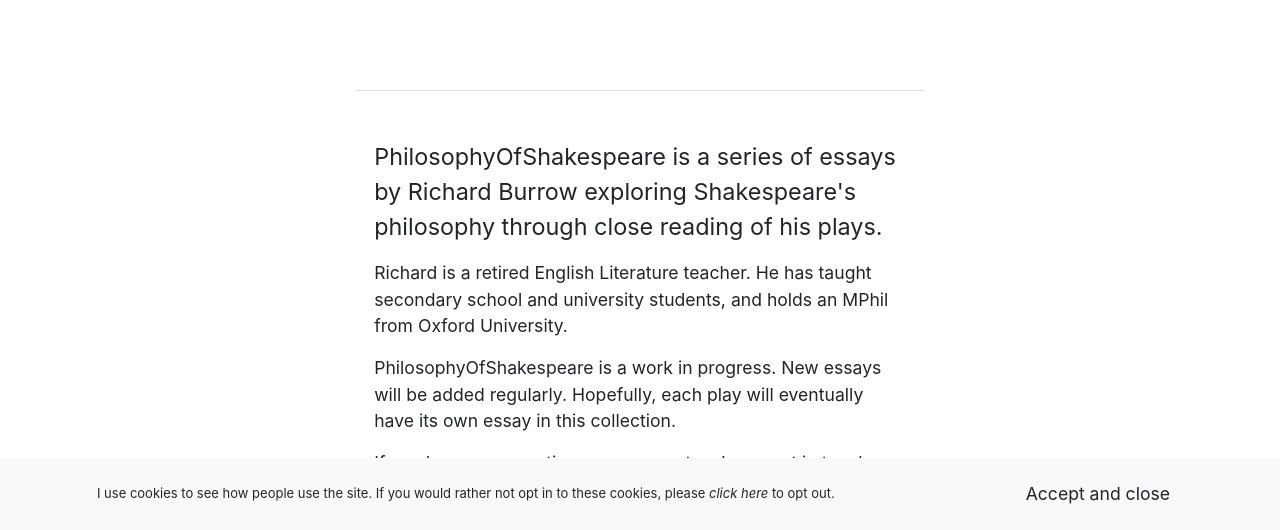
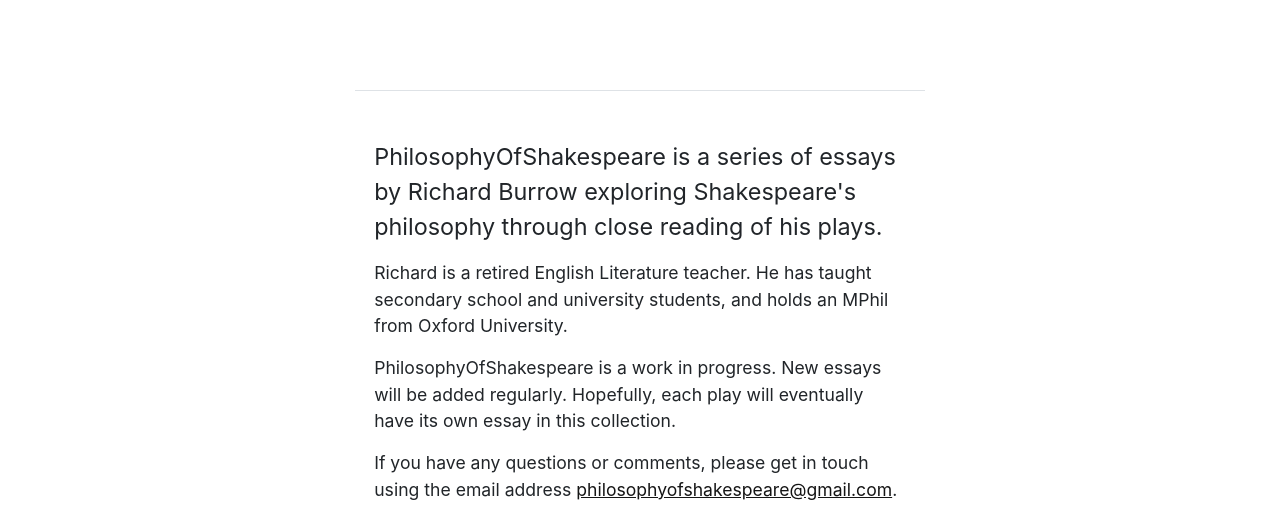
Before and after one commit to mjaquiery/thephilosophyofshakespeare, an Eleventy site: page src/content.njk in a window 1280 px wide. Shown: the part 270-800 px from the top of the page. Built offline with nearby package versions, Linux system fonts and the light colour scheme; Eleventy itself is replaced by a stand-in of ours; files that its build step writes are made by us from their sources; what markdown-it-attrs, markdown-it-bracketed-spans, markdown-it-container, markdown-it-deflist would draw is missing.

Commit message:
Remove cookie banner
This reverts commit 6436c64850492f12fc0de2ccfb1c50c8881ff4b0.

Revert "banner styling"

This reverts commit eace1f6d75922b1c35dbf409d8b0064b5b48684a.

Revert "fix html"

This reverts commit c081aed3c1db4187c97e8e743541fa81641896d9.

Revert "cookie banner"

This reverts commit 9d9955fbc087a2ceb8a99334d0f988ebdd7491c1.

```diff
--- a/src/_includes/layouts/default.njk
+++ b/src/_includes/layouts/default.njk
@@ -13,6 +13,5 @@
     </main>
 
     {% include "snippets/" + footer + ".njk" %}
-    {% include "snippets/cookie-consent.html" %}
   </body>
 </html>
--- a/src/_includes/layouts/post.njk
+++ b/src/_includes/layouts/post.njk
@@ -31,6 +31,5 @@
       {% include 'snippets/postprevnext.njk' %}
     </div>
     {% include "snippets/" + footer + ".njk" %}
-    {% include "snippets/cookie-consent.html" %}
   </body>
 </html>
--- a/src/_includes/snippets/cookie-consent.html
+++ /dev/null
@@ -1,55 +0,0 @@
-<aside id="cookie-banner">
-    <div class="container">
-        <div class="row">
-            <div class="col-12">
-                <p class="cookie-banner__text">
-                    I use cookies to see how people use the site.
-                    If you would rather not opt in to these cookies,
-                    please <em style="cursor: pointer" class="close" onclick="closeCookieBanner('false')">click here</em> to opt out.
-                </p>
-                <button
-                        class="btn btn--primary cookie-banner__btn"
-                        id="cookie-banner__btn"
-                        onclick="closeCookieBanner()"
-                >Accept and close</button>
-            </div>
-        </div>
-    </div>
-</aside>
-<script type="text/javascript">
-    function closeCookieBanner(cookie_consent = "true") {
-        const reload = cookie_consent !== localStorage.getItem("cookie_consent")
-        localStorage.setItem("cookie_consent", cookie_consent);
-        document.getElementById("cookie-banner").style.display = "none";
-        if (reload) {
-            location.reload();
-        }
-    }
-
-    if (localStorage.getItem("cookie_consent") !== null) {
-        document.getElementById("cookie-banner").style.display = "none";
-    }
-</script>
-<style>
-    #cookie-banner .col-12 {
-        display: flex;
-        background-color: var(--bs-gray-100);
-        color: var(--color-white);
-        margin: auto;
-        padding: 1rem;
-        position: fixed;
-        bottom: 0;
-        left: 0;
-        z-index: 100;
-        font-size: small;
-        justify-content: space-around;
-        align-items: center;
-    }
-    #cookie-banner .col-12 p {
-        margin: 0;
-    }
-    #cookie-banner__btn {
-        margin-left: 1rem;
-        height: min-content;
-    }
-</style>
--- a/src/_includes/snippets/footer1.njk
+++ b/src/_includes/snippets/footer1.njk
@@ -1,10 +1,6 @@
-<footer class="d-flex">
+<footer>
   <div class="container text-center small py-vh-3">Made by
     <a href="https://templatedeck.com" class="link-fancy" target="_blank">templatedeck.com</a>
-  </div>
-  <div class="container text-center small py-vh-3">
-    <button class="btn" onclick="document.getElementById('cookie-banner').style.display = 'block';">
-      Cookie Policy</button>
   </div>
   {% if footerScripts %}
   <script src="{{ '/js/bootstrap.bundle.min.js'  }}"></script>
--- a/src/_includes/snippets/head.njk
+++ b/src/_includes/snippets/head.njk
@@ -15,16 +15,11 @@
   <!-- Google tag (gtag.js) -->
     <script async src="https://www.googletagmanager.com/gtag/js?id=G-ER4622WPS2"></script>
     <script>
-        const consent = localStorage.getItem('cookie_consent');
-        if(consent !== 'true') {
-          window['ga-disable-G-ER4622WPS2'] = true;
-        } else {
-          window.dataLayer = window.dataLayer || [];
-          function gtag(){dataLayer.push(arguments);}
-          gtag('js', new Date());
+      window.dataLayer = window.dataLayer || [];
+      function gtag(){dataLayer.push(arguments);}
+      gtag('js', new Date());
 
-          gtag('config', 'G-ER4622WPS2');
-        }
+      gtag('config', 'G-ER4622WPS2');
   </script>
   <!-- /Google tag -->
 
```
